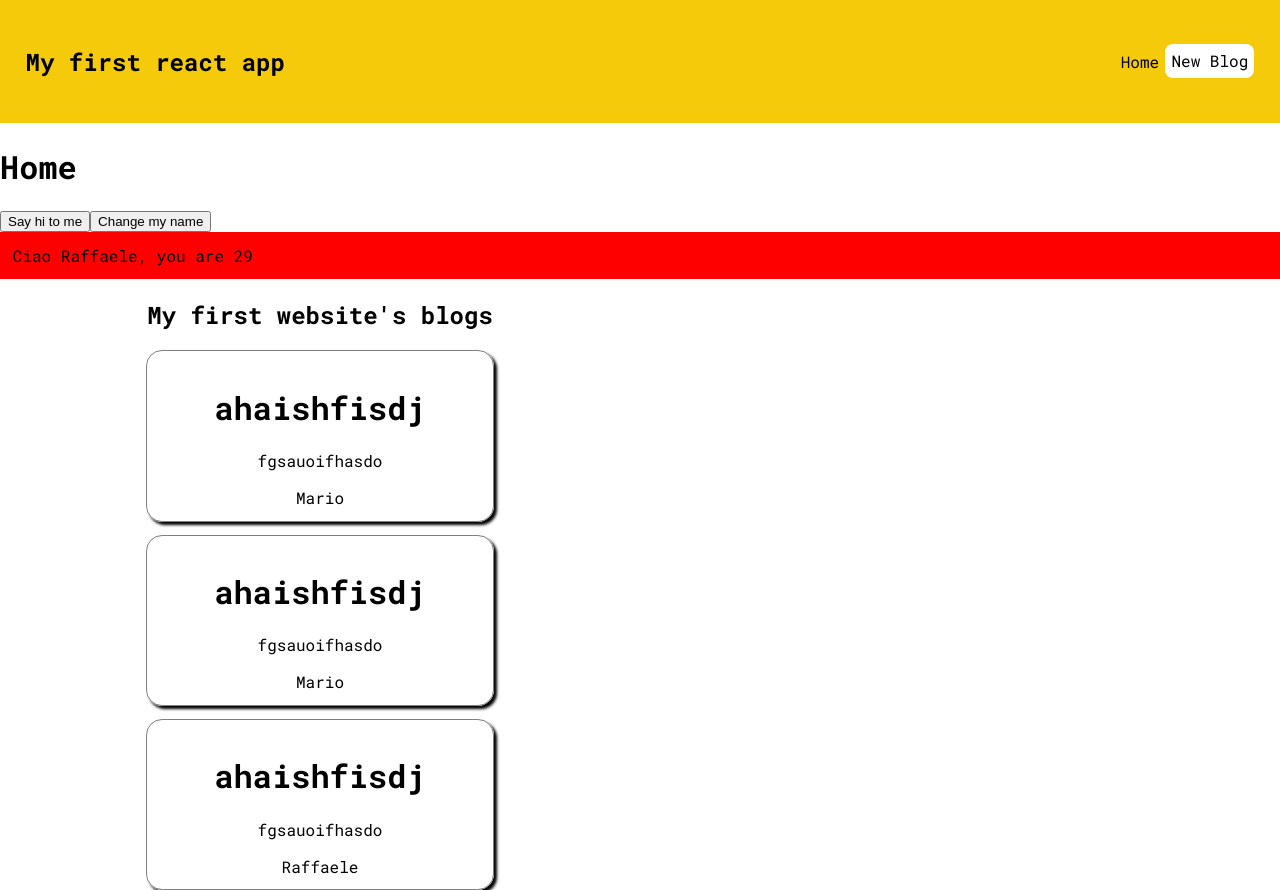
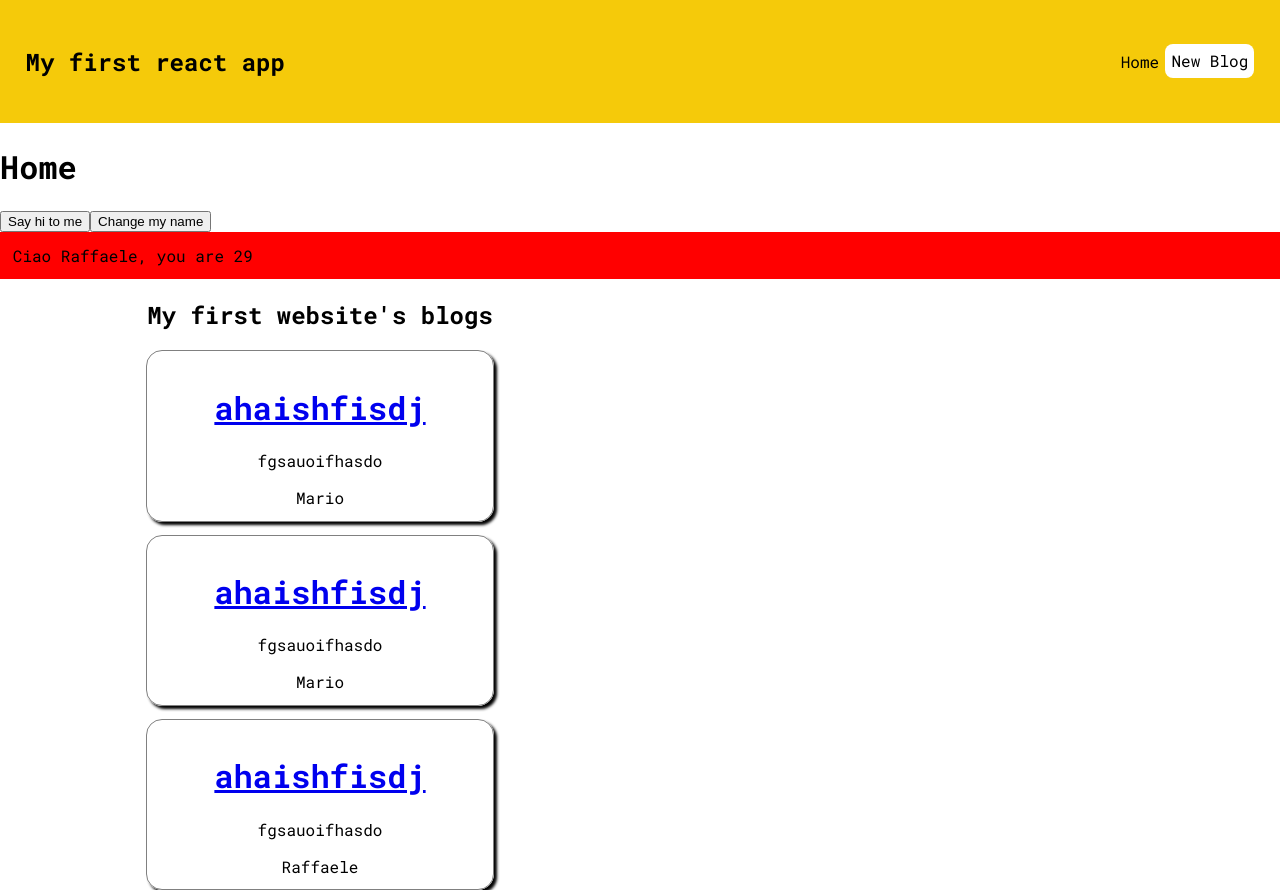
Before and after one commit to RaffaeleCaravett/myFirstReactApplication, a React (Create React App) app: page / in a window 1280 px wide. Built offline with nearby package versions, Linux system fonts and the light colour scheme; data requests are answered from the project's data file.

Commit message:
added a link to blogs titles

```diff
--- a/src/blog.js
+++ b/src/blog.js
@@ -2,7 +2,7 @@ const Blog = () => {
 
 
 return (
-    <div>
+    <div className="blogs">
         <h1>Blog Component</h1>
     </div>
 )
--- a/src/blogList.js
+++ b/src/blogList.js
@@ -1,3 +1,4 @@
+import { Link } from "react-router-dom"
 
 const BlogList = (props) => {
 
@@ -12,7 +13,9 @@ return(
         <h2>{title}</h2>
     {blog.map((b)=>(
 <div className="blog-preview" key={b.id}>
+    <Link to={`/blogs/${b.id}`}>
     <h1>{b.title}</h1>
+    </Link>
     <p>{b.body}</p><span>{b.author}</span>
 
 </div>
--- a/src/home.js
+++ b/src/home.js
@@ -50,7 +50,7 @@ return (
         <div>
             {isPending && <div className="loading">Loading ...</div>}
             {error && <div className="loading">{error}</div>}
-{data && <BlogList blog={data} title="My first website's blogs" />}
+{data && <BlogList blog={data} title="My first website's blogs"/>}
 </div>
     </div>
 );
--- a/src/index.css
+++ b/src/index.css
@@ -83,4 +83,11 @@ width: 50%;
   margin: auto;
   text-align: center;
 }
+
 }
+.blogs{
+  text-align: center;
+ h1{
+  text-align: center;
+ }
+}
```
